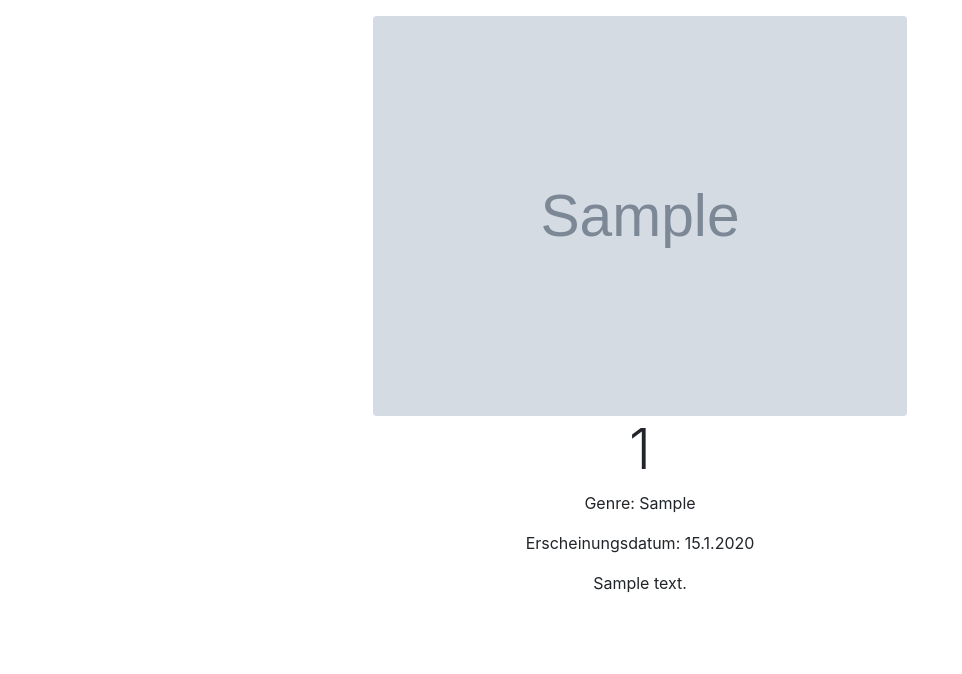
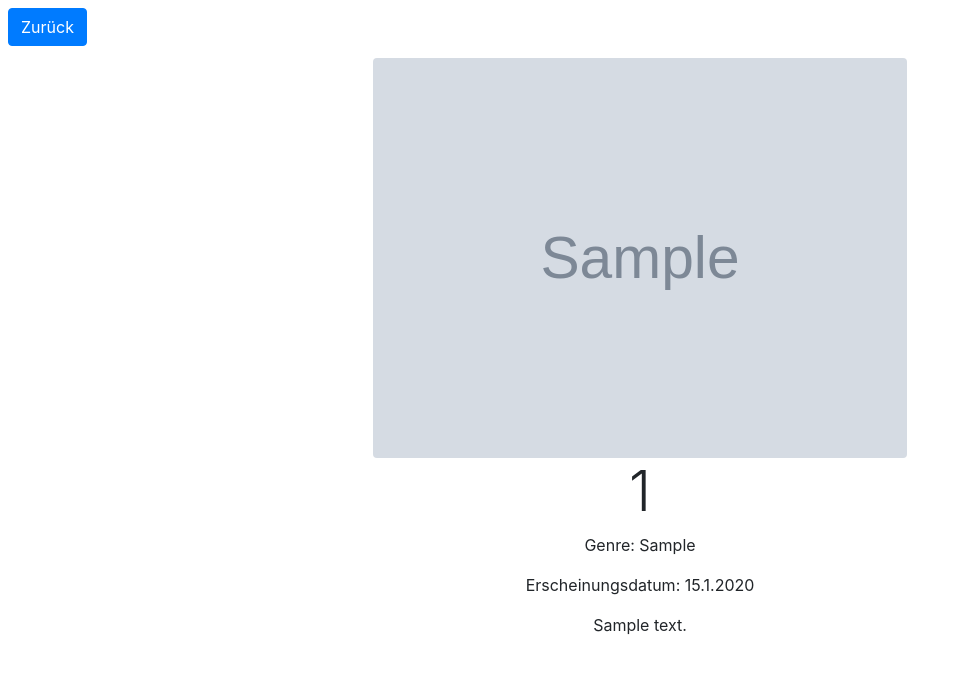
Before and after one commit to maxim093/MovieApp, a Node server app: page /movies/1 in a window 1280 px wide. Shown: the top 674 px of the page, without its empty margins (0-962 px from the left). Run offline with Node 20, Linux system fonts and the light colour scheme; tables that the repository leaves empty hold one stand-in row (values such as "Sample post"); grey boxes marked "Sample" are stand-in pictures; some libraries are stand-ins or nearby versions.

Commit message:
Zurück Button in pug Template eingebunden

```diff
--- a/views/specificMovie.pug
+++ b/views/specificMovie.pug
@@ -3,15 +3,16 @@ html
     title= title
     link(link rel="stylesheet" href="https://stackpath.bootstrapcdn.com/bootstrap/4.4.1/css/bootstrap.min.css" integrity="sha384-Vkoo8x4CGsO3+Hhxv8T/Q5PaXtkKtu6ug5TOeNV6gBiFeWPGFN9MuhOf23Q9Ifjh" crossorigin="anonymous")
   body
-
+   form(action='/')
+    input.btn.btn-primary.m-2(type='submit', value='Zurück')
     div.container
-     div.row
-      div.col
-       img.rounded.mx-auto.d-block.mt-3(src= "" + thumbnail width="auto" height="400" )
-       h1.display-4.text-center= title
-       p.text-center Genre: #{genre}
-       p.text-center Erscheinungsdatum: #{start}
-       p.text-center #{description}
+      div.row
+       div.col
+        img.rounded.mx-auto.d-block.mt-1(src= "" + thumbnail width="auto" height="400" )
+        h1.display-4.text-center= title
+        p.text-center Genre: #{genre}
+        p.text-center Erscheinungsdatum: #{start}
+        p.text-center #{description}
     script(script src="https://code.jquery.com/jquery-3.4.1.slim.min.js" integrity="sha384-J6qa4849blE2+poT4WnyKhv5vZF5SrPo0iEjwBvKU7imGFAV0wwj1yYfoRSJoZ+n" crossorigin="anonymous")
     script(src="https://cdn.jsdelivr.net/npm/popper.js@1.16.0/dist/umd/popper.min.js" integrity="sha384-Q6E9RHvbIyZFJoft+2mJbHaEWldlvI9IOYy5n3zV9zzTtmI3UksdQRVvoxMfooAo" crossorigin="anonymous")
     script(src="https://stackpath.bootstrapcdn.com/bootstrap/4.4.1/js/bootstrap.min.js" integrity="sha384-wfSDF2E50Y2D1uUdj0O3uMBJnjuUD4Ih7YwaYd1iqfktj0Uod8GCExl3Og8ifwB6" crossorigin="anonymous")
```
